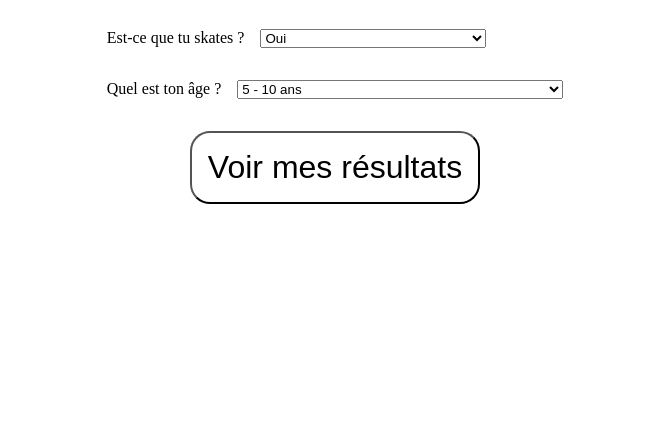
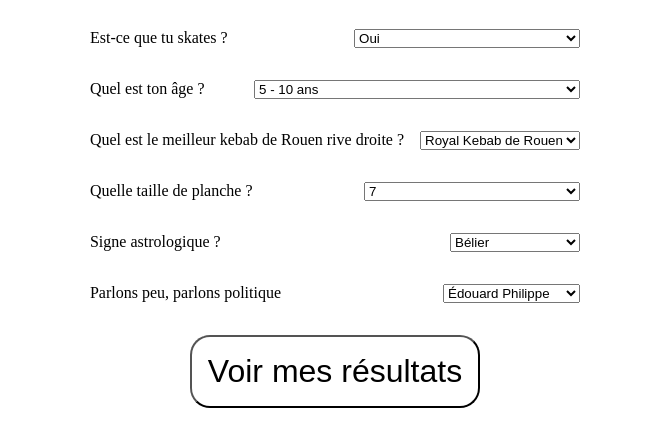
Before and after one commit to paulvscode/totemizator, a plain HTML site: page index.html in a window 1280 px wide. Shown: the part 125-572 px from the top of the page, without its empty margins (305-974 px from the left). Drawn offline with Linux system fonts and the light colour scheme.

Commit message:
added questions

```diff
--- a/index.html
+++ b/index.html
@@ -22,19 +22,25 @@
         <!-- question -->
         <div class="question">
           <p class="question-text">Est-ce que tu skates ?</p>
-          <select id="question-one" onchange="storeAnswer(id)">
+          <select
+            id="question-one"
+            class="question-localized"
+            onchange="storeAnswer(id)"
+          >
             <option value="1">Oui</option>
             <option value="2">Non</option>
-            <option value="0">
-              Je ne souhaite pas me positionner
-            </option>
+            <option value="0">Je ne souhaite pas me positionner</option>
           </select>
         </div>
         <!-- fin de question -->
         <!-- question -->
         <div class="question">
           <p class="question-text">Quel est ton âge ?</p>
-          <select id="question-two" onchange="storeAnswer(id)">
+          <select
+            id="question-two"
+            class="question-localized"
+            onchange="storeAnswer(id)"
+          >
             <option value="1">5 - 10 ans</option>
             <option value="1">10 - 15 ans</option>
             <option value="2">15 - 20 ans</option>
@@ -47,8 +53,88 @@
           </select>
         </div>
         <!-- fin de question -->
+        <!-- question -->
+        <div class="question">
+          <p class="question-text">
+            Quel est le meilleur kebab de Rouen rive droite ?
+          </p>
+          <select
+            id="question-three"
+            class="question-localized"
+            onchange="storeAnswer(id)"
+          >
+            <option value="1">Royal Kebab de Rouen</option>
+            <option value="1">Le Cass'Dal</option>
+            <option value="2">El Jasmin</option>
+            <option value="3">Kebab De La Fac</option>
+            <option value="3">Kebab La Fontaine</option>
+            <option value="4">Topkapi Kebab</option>
+            <option value="0">Je mange des pizzas</option>
+          </select>
+        </div>
+        <!-- fin de question -->
+        <!-- question -->
+        <div class="question">
+          <p class="question-text">Quelle taille de planche ?</p>
+          <select
+            id="question-four"
+            class="question-localized"
+            onchange="storeAnswer(id)"
+          >
+            <option value="1">7</option>
+            <option value="1">7.5</option>
+            <option value="2">8</option>
+            <option value="3">8.5</option>
+            <option value="3">9</option>
+            <option value="4">10 + (ça existe ?)</option>
+            <option value="0">J'y comprends rien à ces chiffres</option>
+          </select>
+        </div>
+        <!-- fin de question -->
+        <!-- question -->
+        <div class="question">
+          <p class="question-text">Signe astrologique ?</p>
+          <select
+            id="question-five"
+            class="question-localized"
+            onchange="storeAnswer(id)"
+          >
+            <option value="1">Bélier</option>
+            <option value="1">Taureau</option>
+            <option value="2">Gémeaux</option>
+            <option value="3">Cancer</option>
+            <option value="3">Lion</option>
+            <option value="4">Vierge</option>
+            <option value="4">Balance</option>
+            <option value="4">Scorpion</option>
+            <option value="4">Sagittaire</option>
+            <option value="4">Capricorne</option>
+            <option value="4">Verseau</option>
+            <option value="4">Poissons</option>
+            <option value="0">Goéland y'a pas ?</option>
+          </select>
+        </div>
+        <!-- fin de question -->
+        <!-- question -->
+        <div class="question">
+          <p class="question-text">Parlons peu, parlons politique</p>
+          <select
+            id="question-six"
+            class="question-localized"
+            onchange="storeAnswer(id)"
+          >
+            <option value="0">Édouard Philippe</option>
+            <option value="0">Jean-Paul Lecoq</option>
+            <option value="0">Alexis Deck</option>
+            <option value="0">Frédéric Groussard</option>
+            <option value="5">Non</option>
+          </select>
+        </div>
+        <!-- fin de question -->
       </div>
-      <h4 class="results-div"><button class="results">Voir mes résultats</button></h4>
+      <h4 class="results-div">
+        <button class="results">Voir mes résultats</button>
+      </h4>
     </div>
     <script src="./script.js"></script>
   </body>
--- a/script.js
+++ b/script.js
@@ -4,8 +4,8 @@ const resultsBtn = document.querySelector('.results');
 const resultsDiv = document.querySelector('.results-div');
 
 const storeAnswer = (id) => {
-  questionOne = document.getElementById(id).value;
-  answers.push(questionOne);
+  questionAnswered = document.getElementById(id).value;
+  answers.push(questionAnswered);
   document.getElementById(id).disabled = true;
   console.log(answers);
   return answers;
--- a/styles.css
+++ b/styles.css
@@ -52,3 +52,7 @@ body {
 .results-div {
     font-size: 3rem;
 }
+
+.question-localized {
+  margin-left: auto;
+}
```
